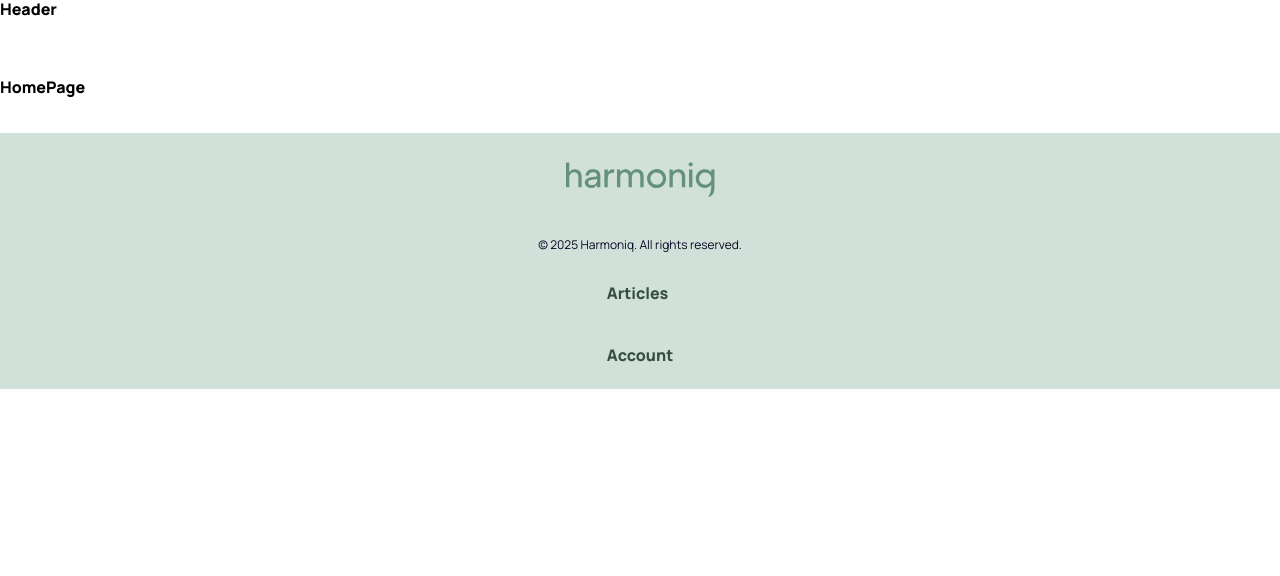
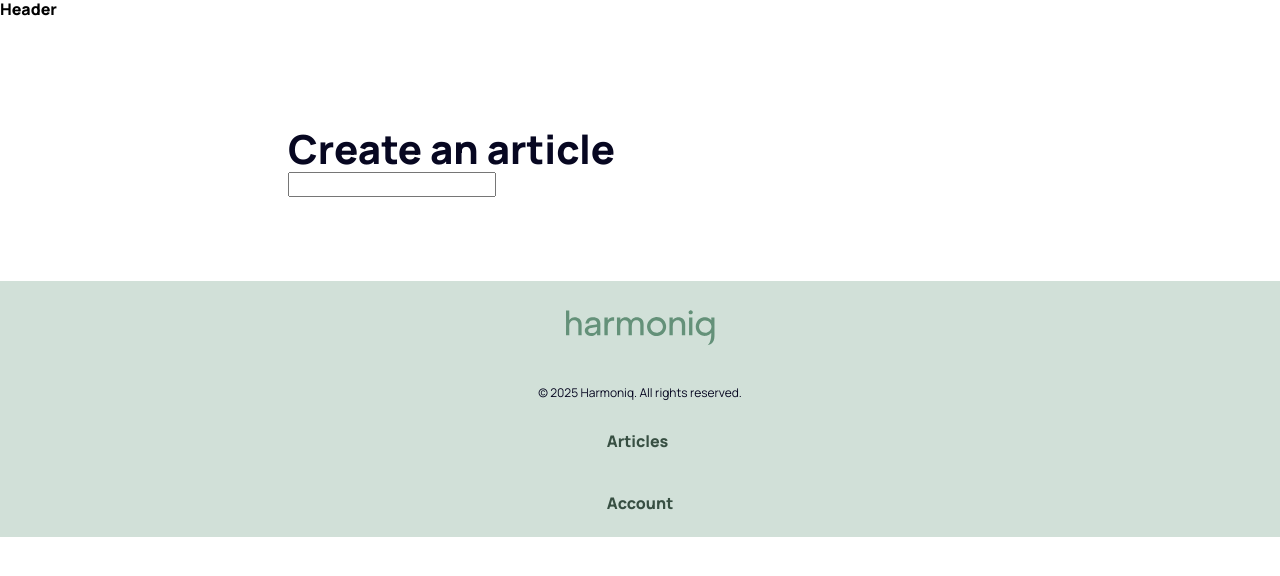
Before and after one commit to StasSkv/harmoniq-app-frontend, a React (Vite) app: page /create in a window 1280 px wide. Before the commit this address led to /. Shown: the top 576 px of the page. Built offline with nearby package versions, Linux system fonts and the light colour scheme.

Commit message:
update container

```diff
--- a/src/components/AddArticleForm/AddArticleForm.jsx
+++ b/src/components/AddArticleForm/AddArticleForm.jsx
@@ -0,0 +1,20 @@
+import { Formik } from 'formik';
+import s from './AddArticleForm.module.css';
+
+export const AddArticleForm = () => {
+  return (
+    <Formik initialValues={{ title: '', description: '', content: '' }}>
+      {({ values, handleChange, handleSubmit }) => (
+        <form onSubmit={handleSubmit}>
+          <input
+            type="text"
+            className={s.input}
+            name="title"
+            value={values.title}
+            onChange={handleChange}
+          />
+        </form>
+      )}
+    </Formik>
+  );
+};
--- a/src/components/App/App.jsx
+++ b/src/components/App/App.jsx
@@ -18,7 +18,7 @@ export const App = () => {
         <Route path="articlesPage" element={<ArticlesPage />} />
         <Route path="authorProfilePage" element={<AuthorProfilePage />} />
         <Route path="authorsPage" element={<AuthorsPage />} />
-        <Route path="createArticlePage" element={<CreateArticlePage />} />
+        <Route path="create" element={<CreateArticlePage />} />
         <Route path="loginPage" element={<LoginPage />} />
         <Route path="registerPage" element={<RegisterPage />} />
         <Route path="*" element={<Navigate to="/" replace />} />
--- a/src/components/Container/Container.module.css
+++ b/src/components/Container/Container.module.css
@@ -1,19 +1,19 @@
 .container {
-  max-width: 361px;
+  max-width: 393px;
   margin: 0 auto;
   padding: 0 16px;
 }
 
 @media (min-width: 768px) {
   .container {
-    max-width: 704px;
+    max-width: 768px;
     padding: 0 32px;
   }
 }
 
 @media (min-width: 1440px) {
   .container {
-    max-width: 1224px;
+    max-width: 1440px;
     padding: 0 107.5px;
   }
 }
--- a/src/pages/CreateArticlePage/CreateArticlePage.jsx
+++ b/src/pages/CreateArticlePage/CreateArticlePage.jsx
@@ -1,3 +1,14 @@
+import s from './CreateArticlePage.module.css';
+import { Container } from '../../components/Container/Container';
+import { AddArticleForm } from '../../components/AddArticleForm/AddArticleForm.jsx';
+
 export const CreateArticlePage = () => {
-  return <p>CreateArticlePage</p>;
+  return (
+    <section className={s.createArticlePage}>
+      <Container className={s.container}>
+        <h2 className={s.title}>Create an article</h2>
+        <AddArticleForm />
+      </Container>
+    </section>
+  );
 };
--- a/src/pages/CreateArticlePage/CreateArticlePage.module.css
+++ b/src/pages/CreateArticlePage/CreateArticlePage.module.css
@@ -0,0 +1,10 @@
+.container {
+    padding-top: 48px;
+    padding-bottom: 48px;
+}
+
+.title {
+  font-size: 40px;
+  font-weight: var(--font-weight-bold);
+  color: var(--black);
+}
```
